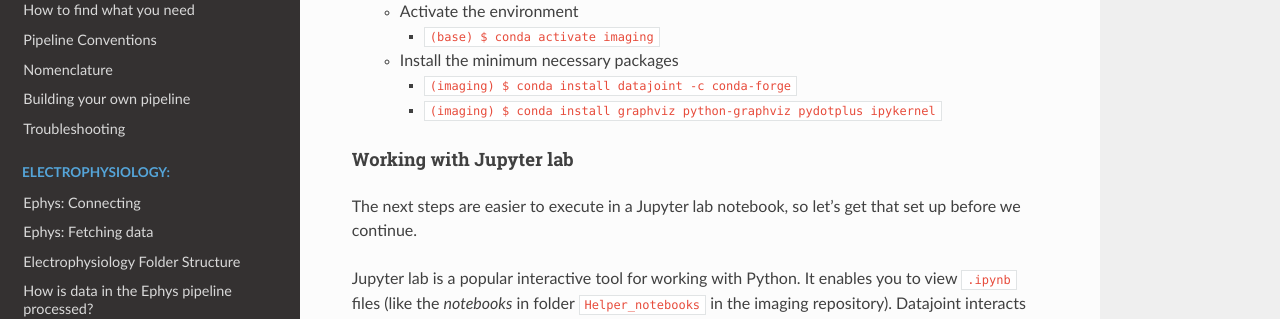
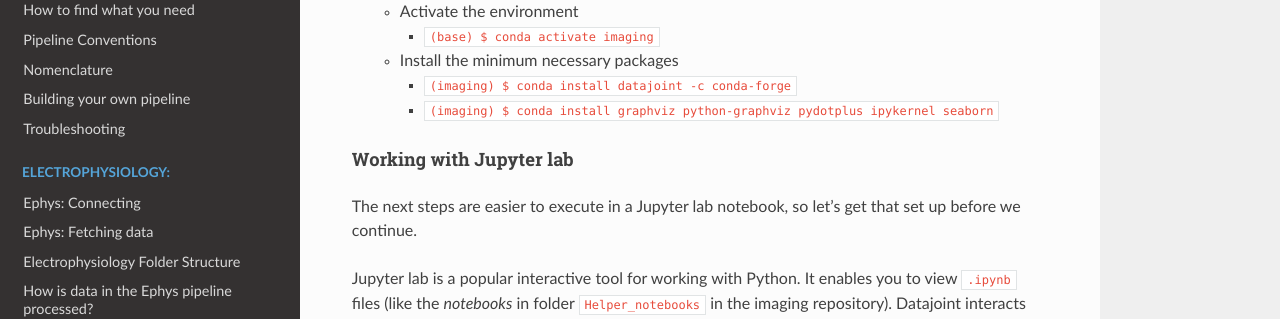
Before and after one commit to kavli-ntnu/dj-docs, a Sphinx documentation site: the page built from docs/common/getting_started/python.md, in a window 1280 px wide and 900 px high, scrolled down 1913 px. Shown: the part 156-475 px from the top of the window. Built offline with Sphinx 7.4.7 and the Read the Docs theme 2.0.0, drawn with Linux system fonts in a browser that asks for light colours.

Commit message:
Add `seaborn` to basic list for imaging

```diff
--- a/docs/common/getting_started/python.md
+++ b/docs/common/getting_started/python.md
@@ -69,7 +69,7 @@
     * `(base) $ conda activate imaging`
   * Install the minimum necessary packages
     * `(imaging) $ conda install datajoint -c conda-forge`
-    * `(imaging) $ conda install graphviz python-graphviz pydotplus ipykernel`
+    * `(imaging) $ conda install graphviz python-graphviz pydotplus ipykernel seaborn`
 
 
 ##### Working with Jupyter lab
```
